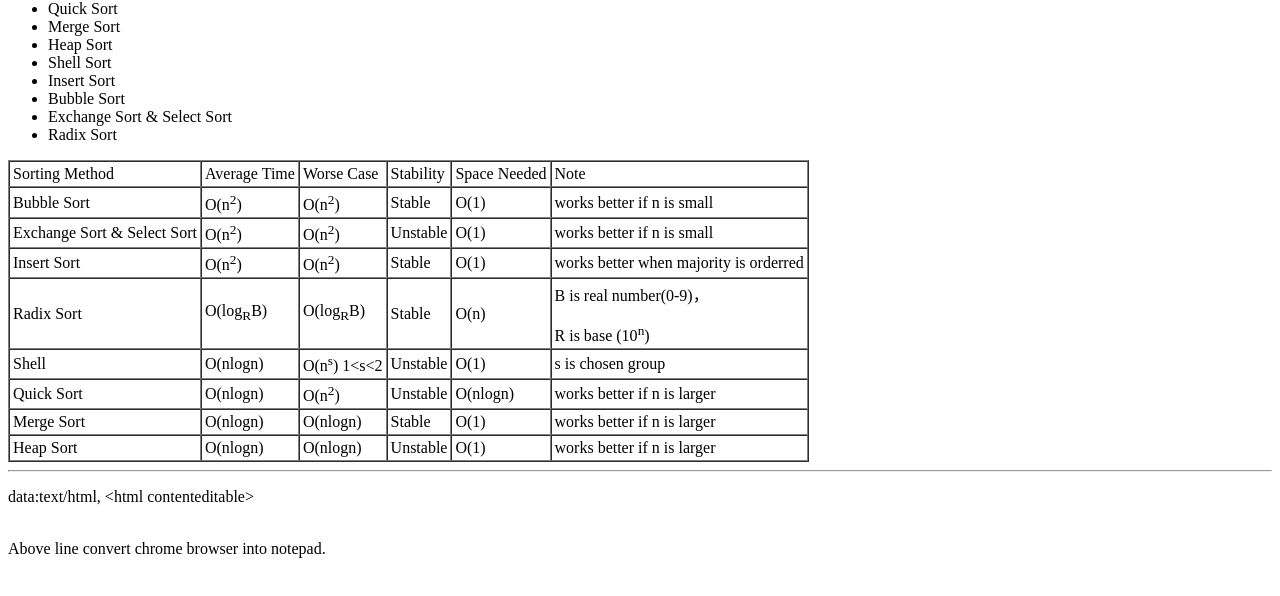
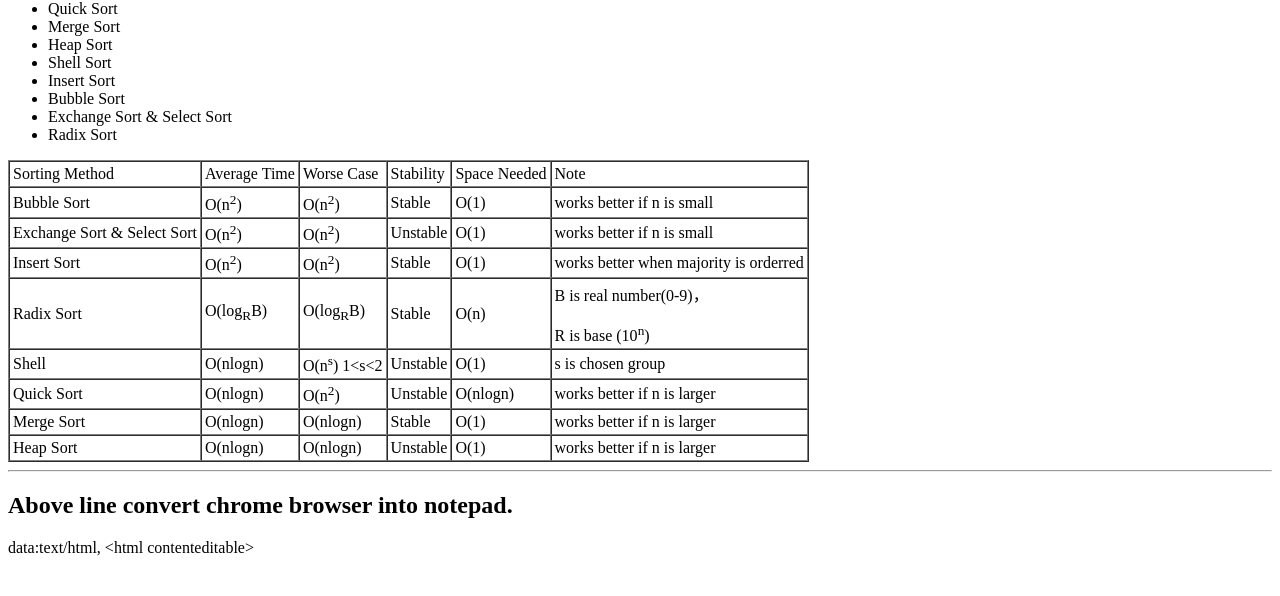
Before and after one commit to wetao-au/wetao-au.github.io, a plain HTML site: page index.html in a window 1280 px wide. Shown: the part 66-662 px from the top of the page. Drawn offline with Linux system fonts and the light colour scheme.

Commit message:
Update index.html

```diff
--- a/index.html
+++ b/index.html
@@ -95,9 +95,7 @@
 </table>
 
 <hr>
-
+<h2>Above line convert chrome browser into notepad.</h2>
 <p>data:text/html, &lt;html contenteditable&gt;</p>
-<br>
-Above line convert chrome browser into notepad.
 </body>
 </html>
```
